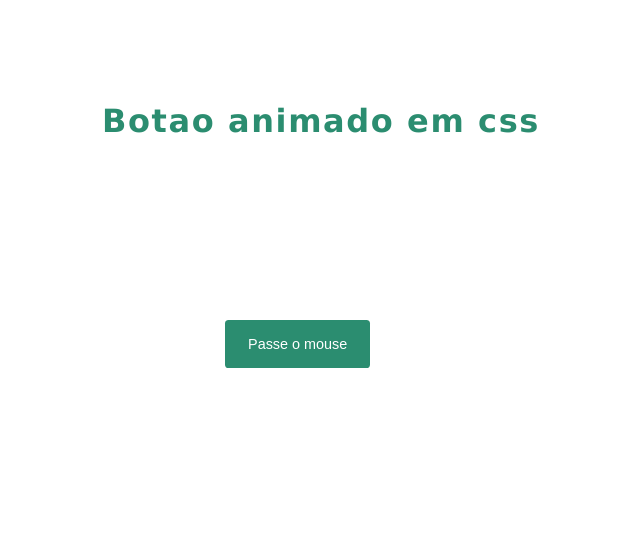
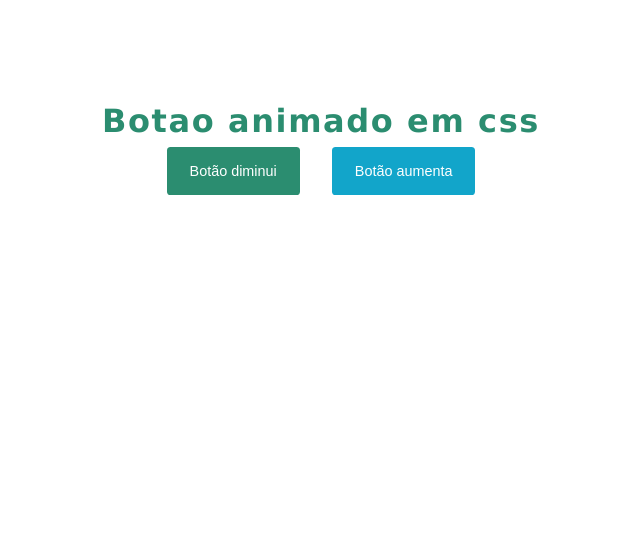
Before and after one commit to agnaldomarcio/Projetos-CSS-HTML-JS, a plain HTML site: page 3_botao animado em CSS/index.html in a window 1280 px wide. Shown: the whole page, without its empty margins (319-959 px from the left). Drawn offline with Linux system fonts and the light colour scheme.

Commit message:
botão animado em css
Cria uma animação de redução ou de aumento ao passar o mouse.

```diff
--- a/3_botao animado em CSS/index.html
+++ b/3_botao animado em CSS/index.html
@@ -14,7 +14,10 @@
 
     <div class="container">
         <h1>Botao animado em css</h1>
-        <button class="button__animated">Passe o mouse</button>
+        <div class="button__animated">
+          <button class="button__animated--lower">Botão diminui</button>
+          <button class="button__animated--increase">Botão aumenta</button>
+        </div>
     </div>
 
 </body>
--- a/3_botao animado em CSS/style.css
+++ b/3_botao animado em CSS/style.css
@@ -5,6 +5,7 @@
   :root {
     --color-white: rgb(255, 255, 255);
     --color-green: rgb(43, 141, 112);
+    --color-blue: rgb(18, 165, 202);
 
     --font-family: Verdana, Geneva, Tahoma, sans-serif;
   }
@@ -51,21 +52,51 @@
 /* ---------------------------------
             BUTTON ANIMATED
   -----------------------------------*/
-.button__animated {
+  .button__animated {
+    display: flex;
+    justify-content: center;
+    gap: 2em;
+
+  }
+
+/* ---------------------------------
+            BUTTON ANIMATED :: LOWER
+  -----------------------------------*/
+.button__animated--lower {
     font-size: .9em;
     border: none;
     background-color: var(--color-green);
     color: var(--color-white);
-    margin: 12em 20em;
     border-radius: .25em;
     padding: 1.1em 1.6em;
     cursor: pointer;
     transition: all .4s ease-in-out;
 }
 
-.button__animated:hover {
+.button__animated--lower:hover {
   transform: scale(0.8);
   background-color: transparent;
   border: 1px solid var(--color-green);
   color: var(--color-green);
 }
+
+/* ---------------------------------
+            BUTTON ANIMATED :: INCREASE
+  -----------------------------------*/
+  .button__animated--increase {
+    font-size: .9em;
+    border: none;
+    background-color: var(--color-blue);
+    color: var(--color-white);
+    border-radius: .25em;
+    padding: 1.1em 1.6em;
+    cursor: pointer;
+    transition: all .4s ease-in-out;
+}
+
+.button__animated--increase:hover {
+  transform: scale(1.1);
+  background-color: transparent;
+  border: 1px solid var(--color-blue);
+  color: var(--color-blue);
+}
```
